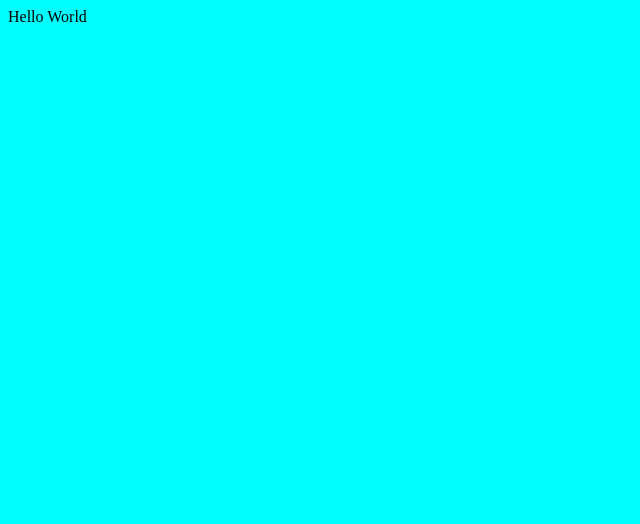
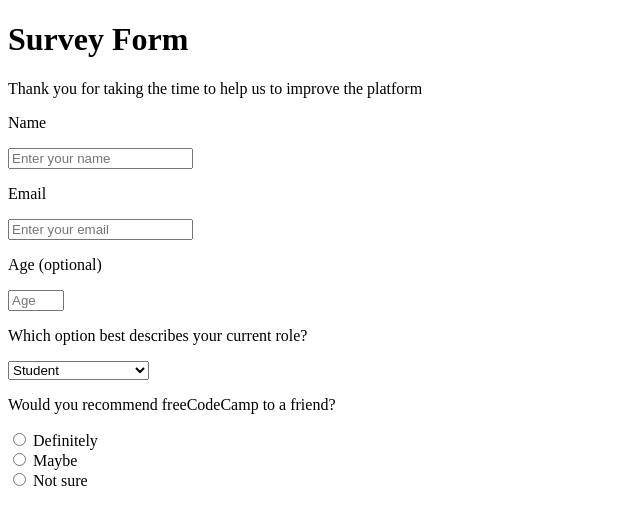
Before and after one commit to ishimwepati/Survey-Form-Microverse_pair_programming-Muhammad-and-Ishimwe-, a plain HTML site: page index.html in a window 1280 px wide. Shown: the whole page, without its empty margins (0-640 px from the left). Drawn offline with Linux system fonts and the light colour scheme.

Commit message:
Add files via upload
building first part of html

```diff
--- a/index.html
+++ b/index.html
@@ -1,14 +1,42 @@
-<html>
-    <head>
-        <link rel="stylesheet" href="style.css">
-    </head>
+<!DOCTYPE html>
+<html lang="en">
+  <head>
+    <meta charset="UTF-8" />
+    <meta http-equiv="X-UA-Compatible" content="IE=edge" />
+    <meta name="viewport" content="width=device-width, initial-scale=1.0" />
+    <title></title>
+  </head>
+  <body>
+    <h1 id="title">Survey Form</h1>
+    <p id="description">
+      Thank you for taking the time to help us to improve the platform
+    </p>
+    <form id="survey-form" action="">
+      <p id="name-label">Name</p>
+      <input id="name" type="text" placeholder="Enter your name" />
+      <p id="email-label">Email</p>
+      <input id="email" type="email" placeholder="Enter your email" />
 
-    <body>
-            Hello World
-    </body>
+      <p id="number-label">Age <span>(optional)</span></p>
+      <input min="18" max="50" id="number" type="number" placeholder="Age" />
+      <p>Which option best describes your current role?</p>
 
-    <footer>
-
-    </footer>
-
+      <select aria-placeholder="Select current role" id="dropdown">
+        <optgroup label="Select current role">
+          <option>Student</option>
+          <option>Full Time Job</option>
+          <option>Full Time Learner</option>
+          <option>Prefer not to say</option>
+          <option>other</option>
+        </optgroup>
+      </select>
+      <p>Would you recommend freeCodeCamp to a friend?</p>
+      <input type="radio" name="attributes" />
+      <label for="Definitely">Definitely</label><br />
+      <input type="radio" name="attributes" />
+      <label for="Maybe">Maybe</label><br />
+      <input type="radio" name="attributes" />
+      <label for="Not sure">Not sure</label><br />
+    </form>
+  </body>
 </html>
```
